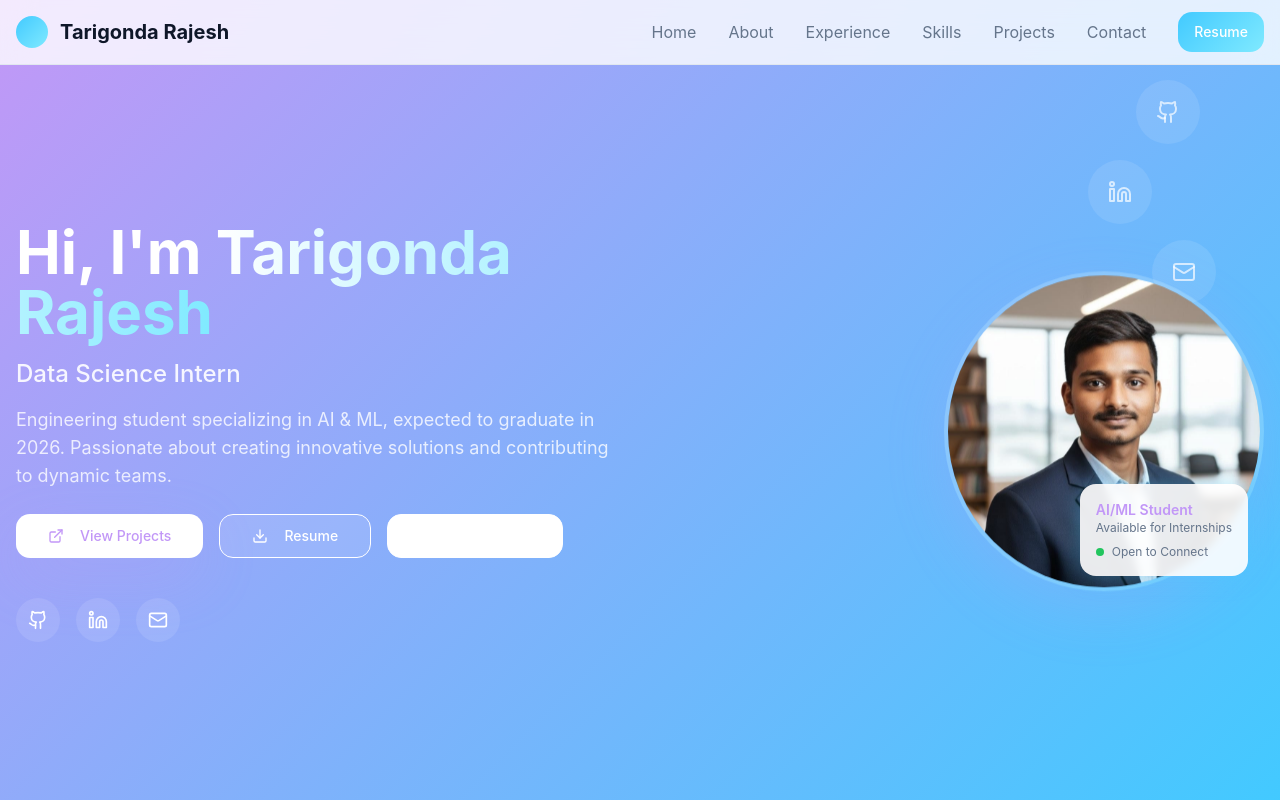
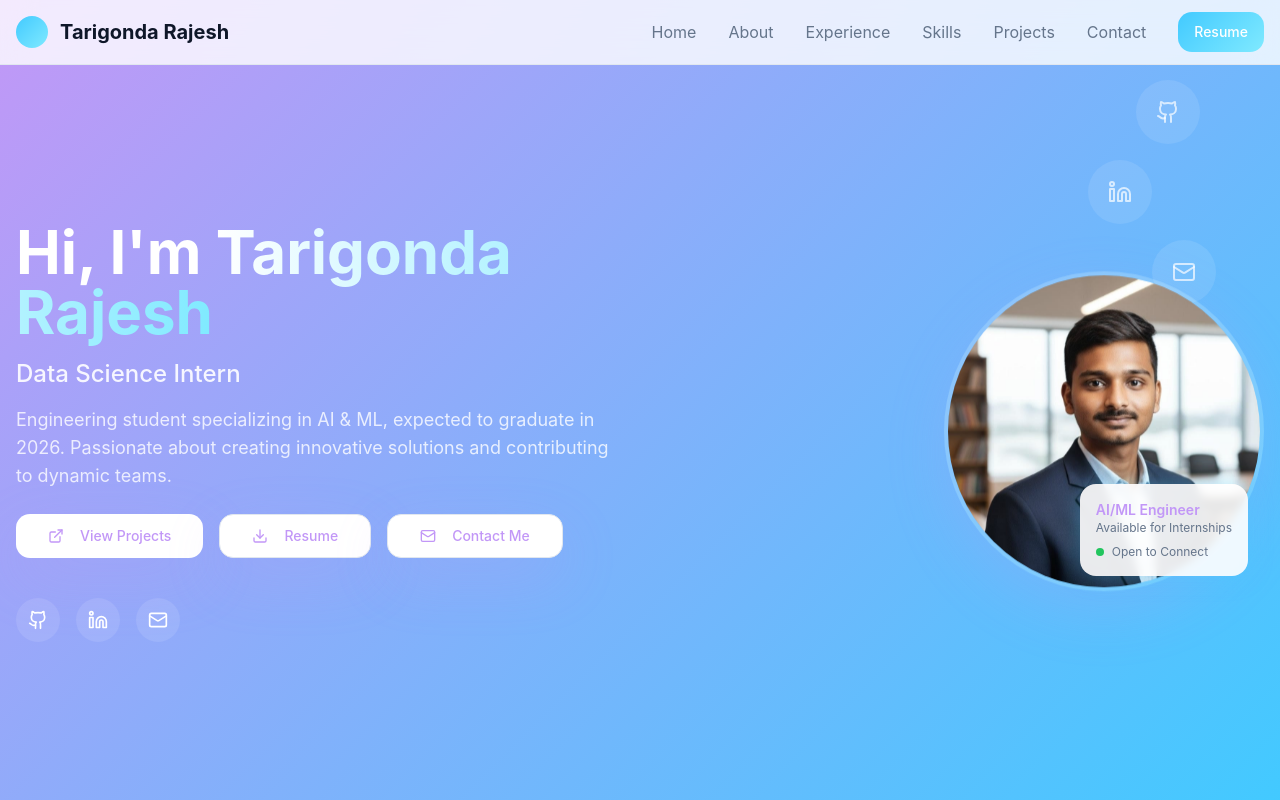
Before and after one commit to rajesh1835/rajesh-ai-splash, a React (Vite) app: page / in a window 1280 px wide. Shown: the top 800 px of the page. Built offline with nearby package versions, Linux system fonts and the light colour scheme.

Commit message:
Update Hero.tsx

```diff
--- a/src/components/Hero.tsx
+++ b/src/components/Hero.tsx
@@ -75,7 +75,7 @@ const Hero = () => {
               <Button
                 size="lg"
                 variant="outline"
-                className="bg-white/10 border-white text-white hover:bg-white hover:text-accent transition-all"
+                className="bg-white text-accent hover:bg-white/90 hover:scale-105 transition-all shadow-float"
               >
                 <Download className="mr-2" size={20} />
                 Resume
@@ -83,7 +83,7 @@ const Hero = () => {
               <Button
                 size="lg"
                 variant="outline"
-                className="border-white text-white hover:bg-white hover:text-accent transition-all"
+                className="bg-white text-accent hover:bg-white/90 hover:scale-105 transition-all shadow-float"
               >
                 <Mail className="mr-2" size={20} />
                 Contact Me
@@ -130,7 +130,7 @@ const Hero = () => {
 
               {/* Floating Info Card */}
               <div className="absolute bottom-4 right-4 bg-white/90 backdrop-blur-sm rounded-lg p-4 shadow-card animate-pulse-glow">
-                <div className="text-sm font-semibold text-accent">AI/ML Student</div>
+                <div className="text-sm font-semibold text-accent">AI/ML Engineer</div>
                 <div className="text-xs text-muted-foreground">Available for Internships</div>
                 <div className="flex items-center mt-2">
                   <div className="w-2 h-2 bg-green-500 rounded-full mr-2"></div>
```
